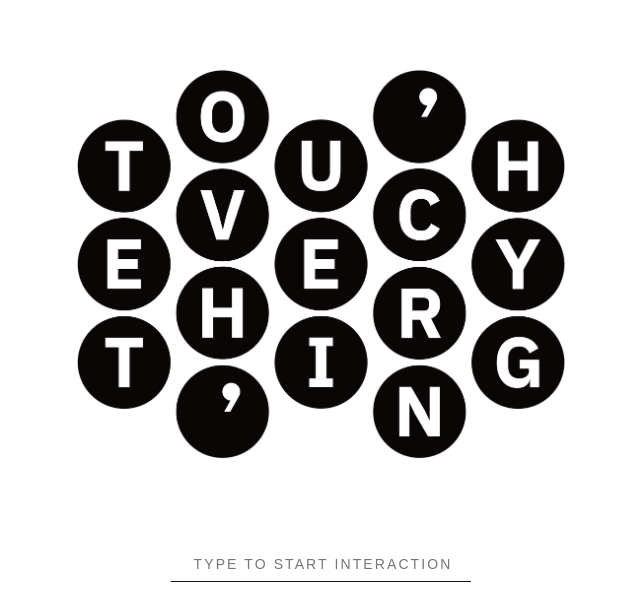
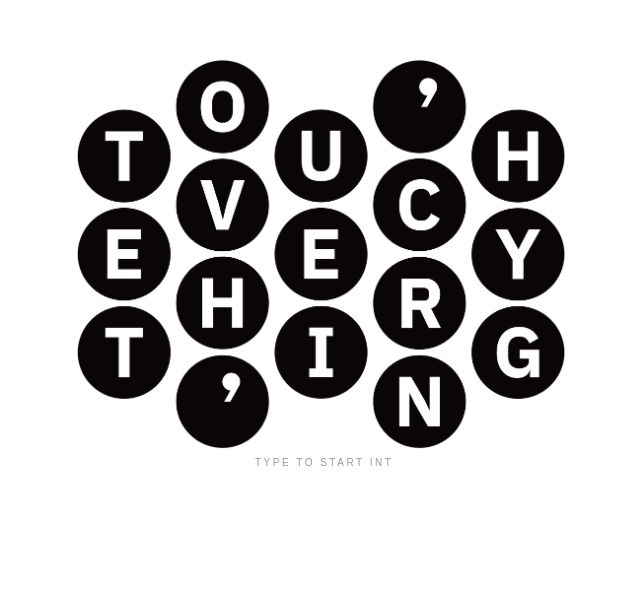
Before and after one commit to pop983863-star/TOUCH-EVERYTHING, a React (Vite) app: page / in a window 1280 px wide. Shown: the part 138-746 px from the top of the page, without its empty margins (319-959 px from the left). Built offline with nearby package versions, Linux system fonts and the light colour scheme.

Commit message:
Update App.css

```diff
--- a/src/App.css
+++ b/src/App.css
@@ -11,7 +11,6 @@ body {
   overflow: hidden;
 }
 
-/* 최상위 컨테이너: 화면 전체를 꽉 채우고 자식 요소를 중앙 정렬 */
 .app-root-container {
   width: 100vw;
   height: 100vh;
@@ -21,17 +20,26 @@ body {
   position: relative;
 }
 
-/* 홈 화면: 그리드를 정가운데 두기 위해 relative 설정 */
+/* 홈 화면 레이아웃 */
 .page-home {
   width: 100%;
   height: 100%;
   display: flex;
-  justify-content: center;
+  flex-direction: column;
   align-items: center;
-  position: relative;
+  justify-content: center; /* 전체 요소를 중앙으로 모으되 뷰포트로 세밀 조정 */
 }
 
-/* 그리드 시스템: 브라우저 정중앙에 위치 */
+/* 그리드 시스템 영역: 수직 중앙보다 살짝 위(약 10%)로 올려 에디토리얼 비율 구현 */
+.viewport {
+  flex: 1;
+  display: flex;
+  align-items: center;
+  justify-content: center;
+  width: 100%;
+  padding-bottom: 10vh; /* 하단 푸터와의 여백 확보를 위해 아래쪽 패딩 추가 */
+}
+
 .main-grid-wrapper {
   position: relative;
   width: var(--grid-w);
@@ -39,6 +47,7 @@ body {
   z-index: 10;
 }
 
+/* 기존 마스킹 및 로고 효과 유지 */
 .layer-static, .layer-dynamic {
   position: absolute;
   top: 0; left: 0;
@@ -48,11 +57,7 @@ body {
   pointer-events: none;
 }
 
-.is-active {
-  opacity: 1 !important;
-  pointer-events: auto !important;
-  z-index: 10;
-}
+.is-active { opacity: 1 !important; pointer-events: auto !important; z-index: 10; }
 
 .pixel-perfect {
   width: 100%; height: 100%;
@@ -86,74 +91,56 @@ body {
   border-radius: 50%;
   object-fit: cover;
   transform: scale(1.02);
-  display: block;
 }
 
-/* 푸터: 그리드와 상관없이 하단에 고정 */
-.footer {
+/* 푸터 레이아웃: 이미지의 비율처럼 바닥에 아주 가깝게 배치 */
+.footer-layout {
   position: absolute;
-  bottom: 80px;
-  left: 50%;
-  transform: translateX(-50%);
+  bottom: 60px; /* 바닥과의 간격 */
+  width: 100%;
   display: flex;
   justify-content: center;
-  width: 100%;
   z-index: 50;
 }
 
-form {
-  border-bottom: 1px solid #111;
-  padding: 8px 0;
-  width: 300px;
+/* 입력창 폼: 이미지 속 라인 길이 반영 (약 400px~500px) */
+.footer-form {
+  border-bottom: 0.5px solid #111; /* 아주 얇은 실선 */
+  padding: 4px 0;
+  width: 480px; /* 이미지 속의 라인 비율에 맞춤 */
 }
 
 input {
   border: none;
   outline: none;
   width: 100%;
-  font-size: 14px;
+  font-size: 10px; /* 아주 작은 캡션 폰트 크기 */
+  font-weight: 400;
   text-transform: uppercase;
   text-align: center;
   background: transparent;
-  letter-spacing: 0.15em;
+  letter-spacing: 0.25em; /* 자간을 넓게 주어 세련된 느낌 부여 */
+  color: #111;
 }
 
-/* --- 서브페이지 스타일 --- */
-.page-sub {
-  position: fixed;
-  top: 0; left: 0;
-  width: 100vw;
-  height: 100vh;
-  display: flex;
-  flex-direction: column;
-  align-items: center;
-  justify-content: center;
-  background: #fff;
-  z-index: 100;
-  animation: pageFadeIn 1s ease;
+input::placeholder {
+  color: #999;
 }
 
-.top-nav {
-  position: absolute;
-  top: 60px;
-  display: flex;
-  gap: 50px;
+/* --- 서브페이지 스타일 (기존 유지) --- */
+.page-sub {
+  position: absolute; top: 0; left: 0; width: 100vw; height: 100vh;
+  display: flex; flex-direction: column; align-items: center; justify-content: center;
+  background: #fff; z-index: 100; animation: pageFadeIn 1s ease;
 }
 
-.top-nav button {
-  background: none; border: none; font-size: 11px; font-weight: 800; letter-spacing: 0.25em; cursor: pointer; color: #d1d1d1; transition: color 0.4s ease;
-}
-
+.top-nav { position: absolute; top: 60px; display: flex; gap: 50px; }
+.top-nav button { background: none; border: none; font-size: 11px; font-weight: 800; letter-spacing: 0.25em; cursor: pointer; color: #d1d1d1; transition: color 0.4s ease; }
 .top-nav button.on, .top-nav button:hover { color: #000; }
-
 .sub-title { font-size: 48px; font-weight: 900; letter-spacing: -0.02em; margin-bottom: 20px; }
 .sub-desc { font-size: 14px; color: #666; max-width: 400px; line-height: 1.6; text-align: center; }
-
-.home-back-btn {
-  position: absolute; right: 40px; bottom: 40px; width: 50px; height: 50px; cursor: pointer; transition: transform 0.3s ease;
-}
+.home-back-btn { position: absolute; right: 40px; bottom: 40px; width: 50px; height: 50px; cursor: pointer; }
 .home-back-btn img { width: 100%; height: 100%; border-radius: 50%; object-fit: cover; }
-
 .clickable-logo { cursor: pointer !important; }
 
 @keyframes pageFadeIn {
```
